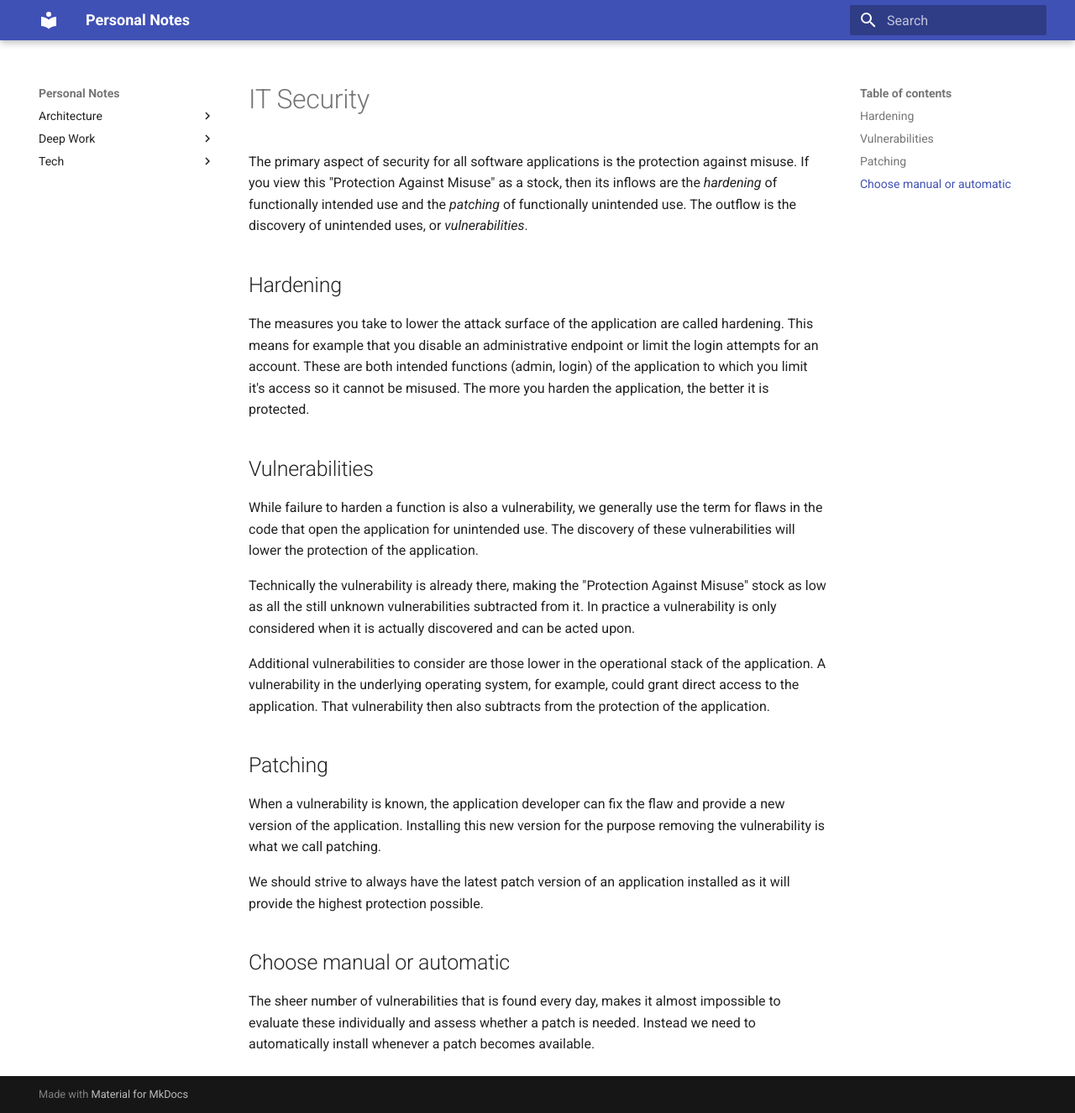
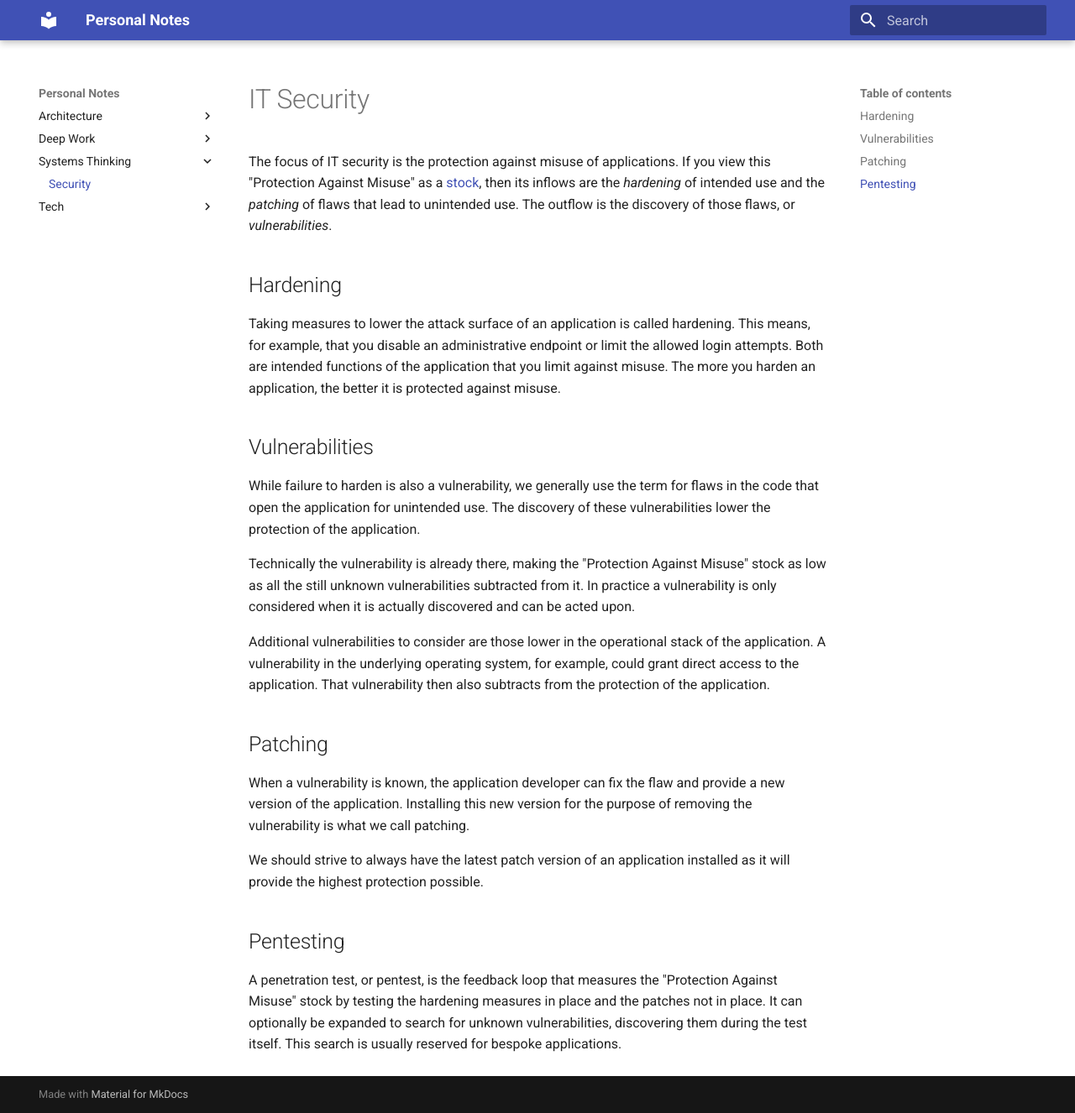
Before and after one commit to jorisdevrede/mkdocs-jorisdevrede.github.io, an MkDocs documentation site: the page built from docs/systems/security.md, in a window 1280 px wide and 1326 px high. Shown: the whole window at 84% size. Built offline with MkDocs 1.6.1 and Material for MkDocs 9.7.7, drawn with Linux system fonts in a browser that asks for light colours.

Commit message:
fix: updated systems security page

```diff
--- a/docs/systems/security.md
+++ b/docs/systems/security.md
@@ -1,26 +1,24 @@
 # IT Security
 
-The primary aspect of security for all software applications is the protection
-against misuse. If you view this "Protection Against Misuse" as a stock, then
-its inflows are the *hardening* of functionally intended use and the
-*patching* of functionally unintended use. The outflow is the discovery of
-unintended uses, or *vulnerabilities*.
+The focus of IT security is the protection against misuse of applications. If
+you view this "Protection Against Misuse" as a [stock](/docs/systems/index.md),
+then its inflows are the *hardening* of intended use and the *patching* of
+flaws that lead to unintended use. The outflow is the discovery of those
+flaws, or *vulnerabilities*.
 
 ## Hardening
 
-The measures you take to lower the attack surface of the application are
-called hardening. This means for example that you disable an administrative
-endpoint or limit the login attempts for an account. These are both intended
-functions (admin, login) of the application to which you limit it's access so
-it cannot be misused. The more you harden the application, the better it is
-protected.
+Taking measures to lower the attack surface of an application is called
+hardening. This means, for example, that you disable an administrative endpoint
+or limit the allowed login attempts. Both are intended functions of the
+application that you limit against misuse. The more you harden an application,
+the better it is protected against misuse.
 
 ## Vulnerabilities
 
-While failure to harden a function is also a vulnerability, we generally use
-the term for flaws in the code that open the application for unintended use.
-The discovery of these vulnerabilities will lower the protection of the
-application.
+While failure to harden is also a vulnerability, we generally use the term for
+flaws in the code that open the application for unintended use. The discovery
+of these vulnerabilities lower the protection of the application.
 
 Technically the vulnerability is already there, making the "Protection Against
 Misuse" stock as low as all the still unknown vulnerabilities subtracted from
@@ -36,13 +34,15 @@ then also subtracts from the protection of the application.
 
 When a vulnerability is known, the application developer can fix the flaw and
 provide a new version of the application. Installing this new version for the
-purpose removing the vulnerability is what we call patching.
+purpose of removing the vulnerability is what we call patching.
 
 We should strive to always have the latest patch version of an application
 installed as it will provide the highest protection possible.
 
-## Choose manual or automatic
+## Pentesting
 
-The sheer number of vulnerabilities that is found every day, makes it almost
-impossible to evaluate these individually and assess whether a patch is needed.
-Instead we need to automatically install whenever a patch becomes available.
+A penetration test, or pentest, is the feedback loop that measures the
+"Protection Against Misuse" stock by testing the hardening measures in place
+and the patches not in place. It can optionally be expanded to search for
+unknown vulnerabilities, discovering them during the test itself. This search
+is usually reserved for bespoke applications.
--- a/mkdocs.yml
+++ b/mkdocs.yml
@@ -8,5 +8,7 @@ nav:
   - Deep Work:
     - Rules: deep-work/rules.md
     - Types: deep-work/types.md
+  - Systems Thinking:
+    - Security: systems/security.md
   - Tech:
     - Trusting TLS: tech/trust_tls.md
```
Also changed, not shown: docs/systems/index.md (+17 -3 lines).
